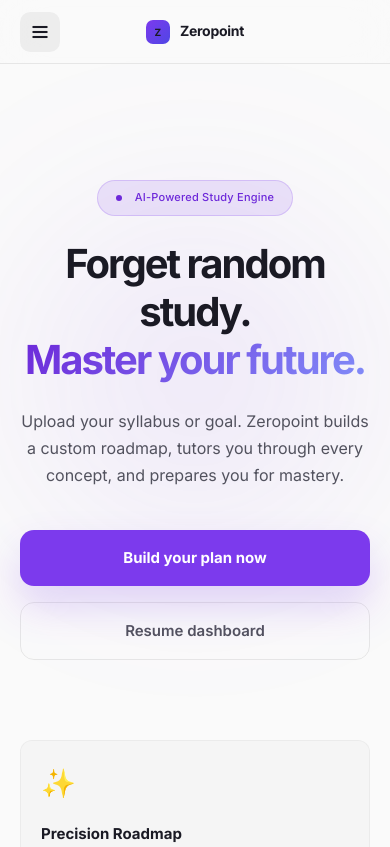
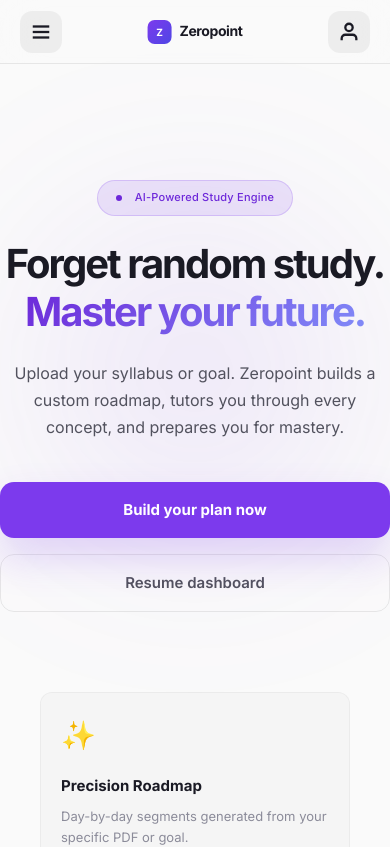
Before and after one commit to Prithvee905/zeropoint-edu, a Next.js app: page / in a window 390 px wide. Shown: the top 847 px of the page. Built offline with nearby package versions, Linux system fonts and the light colour scheme; no server answers.

Commit message:
feat: make website full width and add mobile profile button to header

```diff
--- a/app/components/DesktopNav.tsx
+++ b/app/components/DesktopNav.tsx
@@ -29,7 +29,7 @@
       zIndex: 900, display: "flex", justifyContent: "center"
     }}>
       <div style={{
-          width: "100%", maxWidth: "1280px", padding: "0 60px",
+          width: "100%", padding: "0 24px",
           display: "flex", alignItems: "center", justifyContent: "space-between"
       }}>
           {/* Logo */}
--- /dev/null
+++ b/app/components/MobileHeader.tsx
@@ -0,0 +1,66 @@
+'use client'
+
+import Link from "next/link"
+import { useAuth } from "./AuthProvider"
+
+export default function MobileHeader({ onMenuClick }: { onMenuClick: () => void }) {
+    const { user, openLogin } = useAuth()
+
+    return (
+        <header style={{
+            position: "fixed", top: 0, left: 0, right: 0,
+            height: "calc(64px + env(safe-area-inset-top))",
+            paddingTop: "env(safe-area-inset-top)",
+            background: "rgba(var(--bg-rgb),0.85)", backdropFilter: "blur(20px)",
+            borderBottom: "1px solid rgba(var(--invert-rgb),0.08)",
+            display: "none", alignItems: "center", justifyContent: "space-between",
+            paddingLeft: "20px", paddingRight: "20px", zIndex: 100,
+        }} className="mobile-only-flex">
+            <button
+                onClick={onMenuClick}
+                style={{
+                    background: "rgba(var(--invert-rgb),0.05)", border: "none", color: "var(--text-1)",
+                    width: "42px", height: "42px", borderRadius: "12px",
+                    display: "flex", alignItems: "center", justifyContent: "center", cursor: "pointer",
+                    zIndex: 10
+                }}
+            >
+                <svg width="22" height="22" viewBox="0 0 24 24" fill="none" stroke="currentColor" strokeWidth="2.5"><line x1="3" y1="12" x2="21" y2="12"/><line x1="3" y1="6" x2="21" y2="6"/><line x1="3" y1="18" x2="21" y2="18"/></svg>
+            </button>
+
+            <div style={{ position: "absolute", left: "50%", transform: "translateX(-50%)" }}>
+                <Link href="/" style={{ textDecoration: "none", display: "flex", alignItems: "center", gap: "8px" }}>
+                    <div style={{ width: "24px", height: "24px", borderRadius: "7px", background: "linear-gradient(135deg, var(--purple), #4f46e5)", display: "flex", alignItems: "center", justifyContent: "center", fontSize: "10px", fontWeight: "bold", color: "#fff" }}>Z</div>
+                    <span style={{ fontSize: "14px", fontWeight: "900", color: "var(--text-1)", letterSpacing: "-0.03em" }}>Zeropoint</span>
+                </Link>
+            </div>
+
+            <div style={{ zIndex: 10 }}>
+                {user ? (
+                    <Link href="/settings" style={{ textDecoration: "none" }}>
+                        <div style={{
+                            width: "38px", height: "38px", borderRadius: "12px",
+                            background: "linear-gradient(135deg, var(--purple), #4f46e5)",
+                            display: "flex", alignItems: "center", justifyContent: "center",
+                            fontSize: "13px", fontWeight: "900", color: "#fff",
+                            boxShadow: "0 4px 12px rgba(124,58,237,0.2)"
+                        }}>
+                            {user.email?.[0].toUpperCase()}
+                        </div>
+                    </Link>
+                ) : (
+                    <button
+                        onClick={openLogin}
+                        style={{
+                            background: "rgba(var(--invert-rgb),0.05)", border: "none", color: "var(--text-1)",
+                            width: "42px", height: "42px", borderRadius: "12px",
+                            display: "flex", alignItems: "center", justifyContent: "center", cursor: "pointer"
+                        }}
+                    >
+                        <svg width="22" height="22" viewBox="0 0 24 24" fill="none" stroke="currentColor" strokeWidth="2.5"><path d="M20 21v-2a4 4 0 0 0-4-4H8a4 4 0 0 0-4 4v2"/><circle cx="12" cy="7" r="4"/></svg>
+                    </button>
+                )}
+            </div>
+        </header>
+    )
+}
--- a/app/globals.css
+++ b/app/globals.css
@@ -309,7 +309,7 @@
   .sidebar-body { transform: translateX(-100%); }
   .is-open .sidebar-body { transform: translateX(0); }
   .main-content-area { padding-top: calc(64px + env(safe-area-inset-top)) !important; }
-  .responsive-container { padding: 32px 20px 80px !important; }
+  .responsive-container { padding: 32px 0 80px !important; }
   .card-interactive:hover { transform: none !important; }
 
   /* Sidebar */
--- a/app/layout.tsx
+++ b/app/layout.tsx
@@ -7,6 +7,7 @@
 import PageTransition from "./components/PageTransition"
 import { AuthProvider } from "./components/AuthProvider"
 import { ThemeProvider } from "./components/ThemeProvider"
+import MobileHeader from "./components/MobileHeader"
 import { useState, useEffect } from "react"
 import Link from "next/link"
 import { usePathname } from "next/navigation"
@@ -37,31 +38,7 @@
           <div style={{ display: "flex", minHeight: "100vh", position: "relative", flexDirection: "column" }}>
 
             {/* MOBILE NAVIGATION BAR (iOS Native Style) */}
-            <header style={{
-              position: "fixed", top: 0, left: 0, right: 0,
-              height: "calc(64px + env(safe-area-inset-top))",
-              paddingTop: "env(safe-area-inset-top)",
-              background: "rgba(var(--bg-rgb),0.85)", backdropFilter: "blur(20px)",
-              borderBottom: "1px solid rgba(var(--invert-rgb),0.08)",
-              display: "none", alignItems: "center", justifyContent: "space-between",
-              paddingLeft: "20px", paddingRight: "20px", zIndex: 100,
-            }} className="mobile-only-flex">
-               <button
-                onClick={() => setIsSidebarOpen(true)}
-                style={{
-                    background: "rgba(var(--invert-rgb),0.05)", border: "none", color: "var(--text-1)",
-                    width: "40px", height: "40px", borderRadius: "10px",
-                    display: "flex", alignItems: "center", justifyContent: "center", cursor: "pointer"
-                }}
-               >
-                 <svg width="20" height="20" viewBox="0 0 24 24" fill="none" stroke="currentColor" strokeWidth="2.5"><line x1="3" y1="12" x2="21" y2="12"/><line x1="3" y1="6" x2="21" y2="6"/><line x1="3" y1="18" x2="21" y2="18"/></svg>
-               </button>
-               <Link href="/" style={{ textDecoration: "none", display: "flex", alignItems: "center", gap: "10px" }}>
-                  <div style={{ width: "24px", height: "24px", borderRadius: "7px", background: "linear-gradient(135deg, var(--purple), #4f46e5)", display: "flex", alignItems: "center", justifyContent: "center", fontSize: "10px", fontWeight: "bold", color: "var(--text-1)" }}>Z</div>
-                  <span style={{ fontSize: "14px", fontWeight: "800", color: "var(--text-1)", letterSpacing: "-0.02em" }}>Zeropoint</span>
-               </Link>
-               <div style={{ width: "40px" }} />
-            </header>
+            <MobileHeader onMenuClick={() => setIsSidebarOpen(true)} />
 
             <div style={{ display: "flex", flex: 1, position: "relative" }}>
 
@@ -95,8 +72,8 @@
                     </div>
                 </div>
 
-                <main style={{ flex: 1, minHeight: "100vh", overflowX: "hidden", maxWidth: "100vw" }} className="main-content-area">
-                    <div style={{ maxWidth: "1280px", margin: "0 auto", padding: "40px 60px 80px" }} className="responsive-container">
+                <main style={{ flex: 1, minHeight: "100vh", overflowX: "hidden", width: "100%" }} className="main-content-area">
+                    <div style={{ width: "100%", padding: "40px 0 80px" }} className="responsive-container">
                         <PageTransition>
                             {children}
                         </PageTransition>
--- a/app/page.tsx
+++ b/app/page.tsx
@@ -31,7 +31,7 @@
         <h1 style={{
             fontSize: "clamp(2.5rem, 8vw, 4.2rem)",
             fontWeight: "900", letterSpacing: "-0.05em", lineHeight: "1.1",
-            marginBottom: "24px", maxWidth: "880px", color: "var(--text-1)"
+            marginBottom: "24px", maxWidth: "1200px", color: "var(--text-1)"
         }} className="hero-title">
           Forget random study.<br />
           <span style={{ background: "linear-gradient(135deg, var(--purple-light), #818cf8)", WebkitBackgroundClip: "text", WebkitTextFillColor: "transparent" }}>
@@ -39,7 +39,7 @@
           </span>
         </h1>
 
-        <p style={{ fontSize: "clamp(16px, 2vw, 18px)", color: "var(--text-2)", maxWidth: "540px", lineHeight: "1.7", marginBottom: "40px", fontWeight: "400" }}>
+        <p style={{ fontSize: "clamp(16px, 2vw, 18px)", color: "var(--text-2)", maxWidth: "800px", lineHeight: "1.7", marginBottom: "40px", fontWeight: "400" }}>
           Upload your syllabus or goal. Zeropoint builds a custom roadmap, tutors you through every concept, and prepares you for mastery.
         </p>
 
@@ -61,7 +61,7 @@
         </div>
 
         {/* Feature Grid */}
-        <div style={{ display: "grid", gridTemplateColumns: "repeat(auto-fit, minmax(280px, 1fr))", gap: "20px", maxWidth: "1100px", width: "100%", margin: "0 auto" }}>
+        <div style={{ display: "grid", gridTemplateColumns: "repeat(auto-fit, minmax(280px, 1fr))", gap: "24px", width: "100%", margin: "0 auto", padding: "0 40px" }}>
           {[
             { icon: "✨", title: "Precision Roadmap", desc: "Day-by-day segments generated from your specific PDF or goal." },
             { icon: "🎓", title: "Personal AI Tutor", desc: "Stuck on a concept? Your tutor knows your syllabus inside out." },
@@ -77,7 +77,7 @@
       </div>
 
       {/* NEW: Tangible Product Demo Artifact */}
-      <div className="fade-up" style={{ maxWidth: "1280px", margin: "100px auto 0" }}>
+      <div className="fade-up" style={{ width: "100%", margin: "100px auto 0", padding: "0 40px" }}>
         <div style={{ textAlign: "center", marginBottom: "48px", padding: "0 20px" }}>
           <h2 style={{ fontSize: "clamp(24px, 4vw, 32px)", fontWeight: "800", marginBottom: "12px" }}>See it in action</h2>
           <p style={{ color: "var(--text-3)" }}>This is how Zeropoint transforms a messy syllabus into a clear path.</p>
--- a/app/settings/page.tsx
+++ b/app/settings/page.tsx
@@ -23,7 +23,7 @@
     )
 
     return (
-        <div className="fade-up" style={{ maxWidth: "800px", margin: "0 auto", paddingBottom: "60px" }}>
+        <div className="fade-up" style={{ maxWidth: "800px", margin: "0 auto", padding: "0 20px 60px" }}>
             <div style={{ marginBottom: "40px" }} className="mobile-header-spacing">
                 <h1 style={{ fontSize: "clamp(2rem, 5vw, 2.8rem)", fontWeight: "900", letterSpacing: "-0.04em", marginBottom: "12px", color: "var(--text-1)" }}>Profile & Settings</h1>
                 <p style={{ fontSize: "15px", color: "var(--text-3)", fontWeight: "500" }}>Manage your account, appearance, and study preferences.</p>
```
